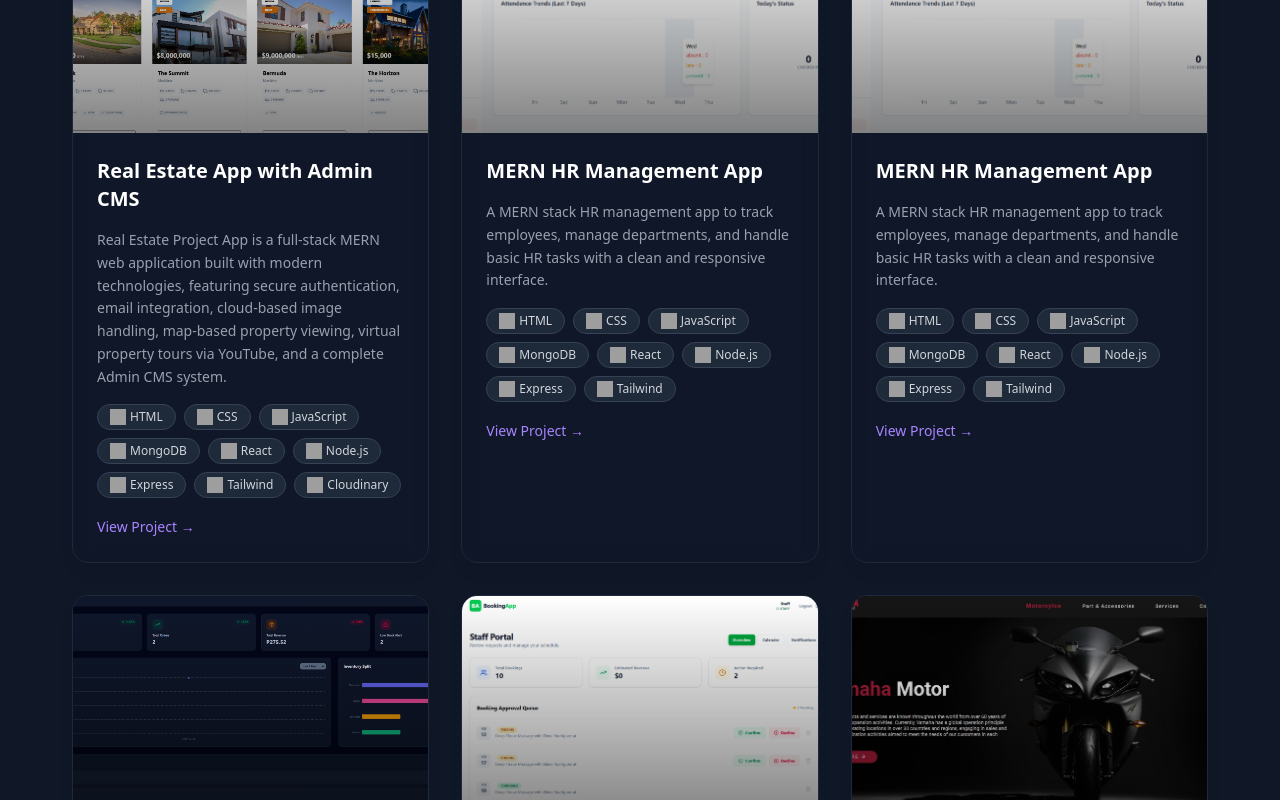
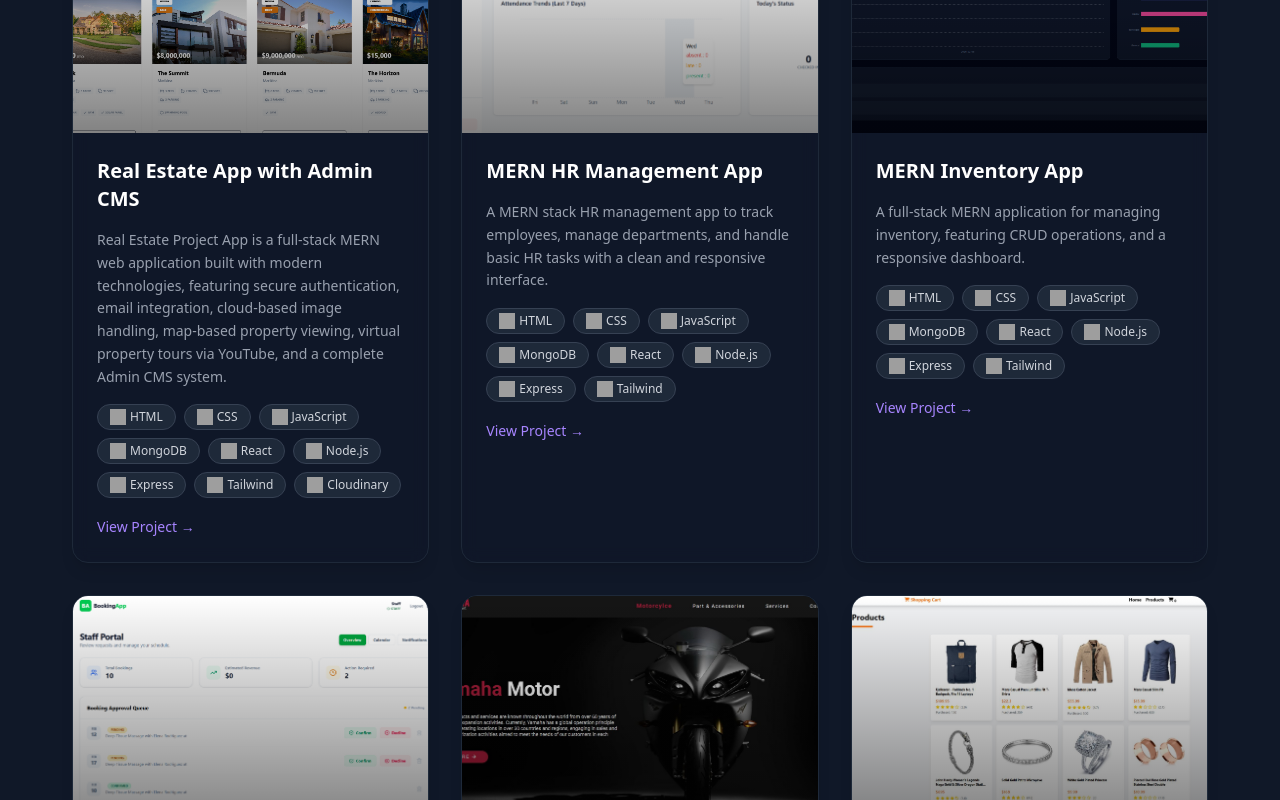
Before and after one commit to xxemat20xx/RTS-Portfolio, a React (Vite) app: page / in a window 1280 px wide. Shown: the part 1100-1900 px from the top of the page. Built offline with nearby package versions, Linux system fonts and the light colour scheme; grey boxes are pictures that could not be loaded.

Commit message:
fix project duplicate

```diff
--- a/src/data.js
+++ b/src/data.js
@@ -221,24 +221,7 @@ export const data = {
         TECH.TAILWIND,
       ],
     },
-    {
-      id: 14,
-      projectName: "MERN HR Management App",
-      projectDescription:
-        "A MERN stack HR management app to track employees, manage departments, and handle basic HR tasks with a clean and responsive interface.",
-      projectLink: "https://mern-employee-management-oe7p.onrender.com/",
-      projectImage: HRApp,
-      techUsed: [
-        TECH.HTML,
-        TECH.CSS,
-        TECH.JS,
-        TECH.MONGODB,
-        TECH.REACT,
-        TECH.NODE,
-        TECH.EXPRESS,
-        TECH.TAILWIND,
-      ],
-    },
+
     {
       id: 15,
       projectName: "Real Estate App with Admin CMS",
```
